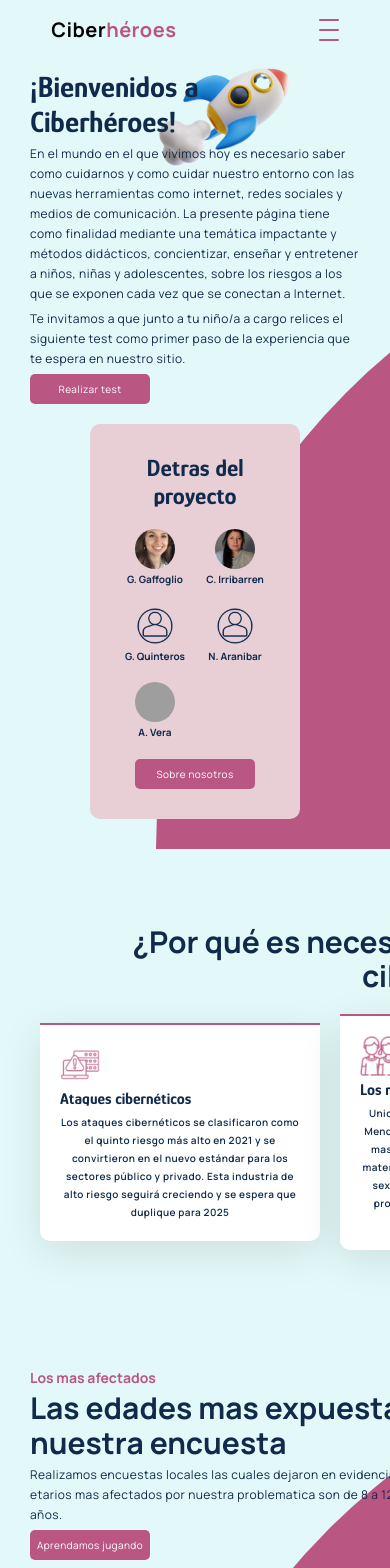
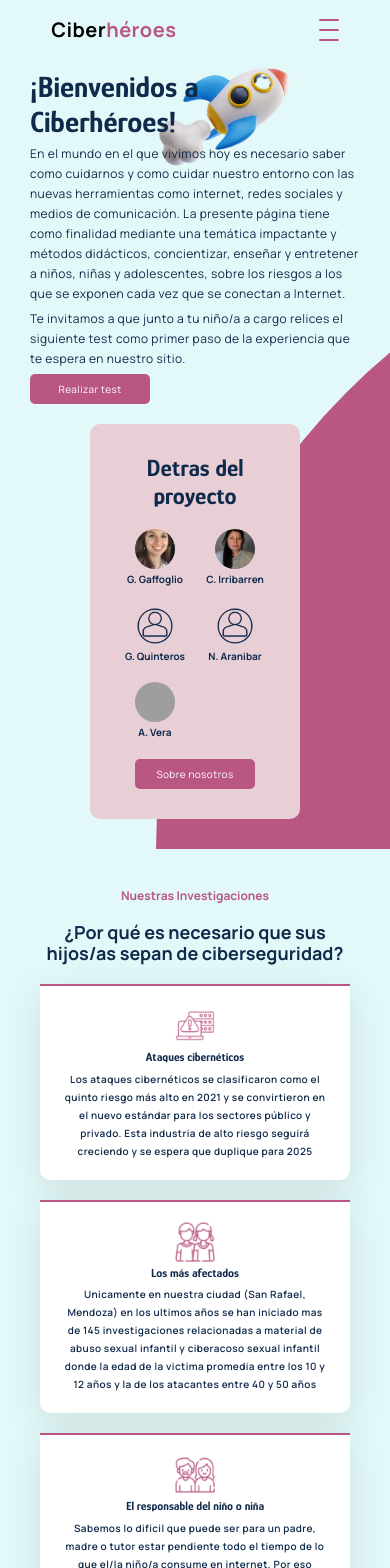
Before and after one commit to agustinvera25/PortalEducativo-ProyectoUTN, a React (Vite) app: page / in a window 390 px wide. Shown: the top 1568 px of the page. Built offline with nearby package versions, Linux system fonts and the light colour scheme; grey boxes are pictures that could not be loaded.

Commit message:
add: investigacion component responsive styles

```diff
--- a/src/sass/base/_globales.scss
+++ b/src/sass/base/_globales.scss
@@ -12,7 +12,7 @@ html {
 body {
   background-color: $cuaternario;
   padding-top: 9rem;
-  @include tablet{
+  @include tablet {
     padding-top: 4rem;
   }
 }
@@ -66,7 +66,7 @@ a {
   }
   &.disabled {
     cursor: no-drop;
-    opacity: .5;
+    opacity: 0.5;
     &:hover {
       background: $principal;
       color: $blanco;
@@ -87,6 +87,10 @@ a {
   font-family: $fuente_secundaria;
   font-weight: 700;
   width: 70rem;
+  @include tablet {
+    font-size: 1.8rem;
+    width: 100%;
+  }
 }
 
 .subtitle {
@@ -94,6 +98,9 @@ a {
   font-family: $fuente_secundaria;
   font-weight: 700;
   font-size: 1.4rem;
+  @include tablet {
+    font-size: 1.2rem;
+  }
 }
 
 .cards-container {
@@ -101,6 +108,9 @@ a {
   align-items: center;
   justify-content: space-evenly;
   gap: 2rem;
+  @include tablet {
+    flex-direction: column;
+  }
   .investigacion-card {
     display: flex;
     flex-direction: column;
@@ -113,11 +123,19 @@ a {
     box-shadow: 0px 10px 40px 0px rgba(18, 18, 18, 0.1);
     border-top: 2.5px solid $principal;
     padding: 2rem;
+    @include tablet{
+      width: 100%;
+      align-items: center;
+    }
     img {
       width: 4rem;
     }
     h4 {
       font-size: 1.6rem;
+      @include tablet{
+        font-size: 1.2rem;
+        text-align: center;
+      }
     }
     p {
       font-family: $fuente_secundaria;
@@ -129,7 +147,7 @@ a {
     }
   }
 }
-.modalTrivia{
+.modalTrivia {
   background-color: $terciario;
   padding: 4rem;
   color: $blanco;
@@ -139,21 +157,22 @@ a {
   flex-direction: column;
   align-items: center;
   gap: 2rem;
-  p, h2{
+  p,
+  h2 {
     width: 100%;
     margin: 0;
   }
-  p{
+  p {
     font-size: 2rem;
     font-family: $fuente_secundaria;
     text-align: center;
     color: $secundario;
   }
-  .subtitle{
+  .subtitle {
     color: $principal;
   }
 }
-.btn-container{
+.btn-container {
   display: flex;
   align-items: center;
   justify-content: space-evenly;
```
